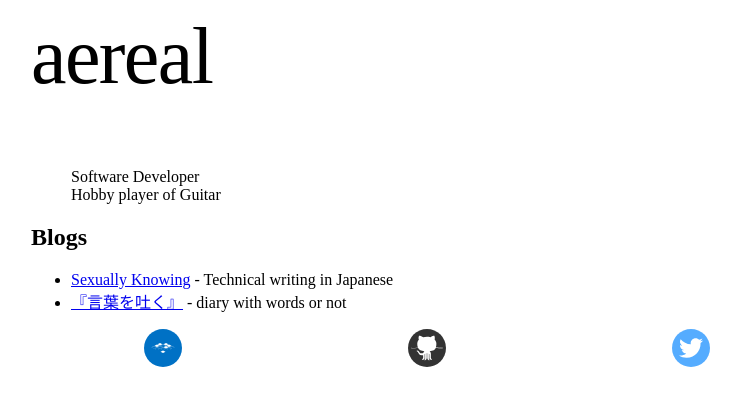
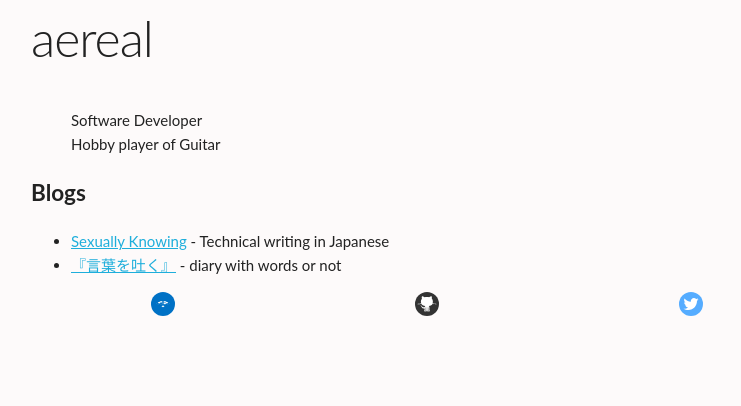
Before and after one commit to aereal/portfolio, a Gatsby site: page / in a window 1280 px wide. Shown: the whole page, without its empty margins (209-950 px from the left). Built offline with nearby package versions, Linux system fonts and the light colour scheme; Gatsby itself is replaced by a stand-in of ours.

Commit message:
Add global style

```diff
--- a/src/pages/index.tsx
+++ b/src/pages/index.tsx
@@ -1,5 +1,6 @@
 import { graphql as gql, StaticQuery } from "gatsby"
 import React from "react"
+import { createGlobalStyle } from "styled-components"
 
 import { BlogsSection } from "../components/blogs"
 import { Layout } from "../components/layout"
@@ -27,7 +28,32 @@ export const query = gql`
   }
 `
 
+const GlobalStyle = createGlobalStyle`
+  html {
+    font-size: 62.5%;
+  }
+
+  body {
+    font-family: 'Lato', 'Helvetiva Neue', 'YuGothic', sans-serif;
+    font-size: 1.5em;
+    line-height: 1.6;
+    font-weight: 400;
+    color: #222;
+    background-color: #fdfafa;
+  }
+
+  a {
+    color: #1eaedb;
+
+    &:hover {
+      color: #0fa0ce;
+    }
+  }
+`
+
 const IndexPage: React.SFC<IndexQuery.Query> = data => (
+  <>
+    <GlobalStyle />
     <Layout>
       <WholeContainer>
         <SelfSection />
@@ -47,6 +73,7 @@ const IndexPage: React.SFC<IndexQuery.Query> = data => (
         />
       </WholeContainer>
     </Layout>
+  </>
 )
 
 export default () => (
```
Lines whose indentation alone changed are shown as unchanged.
